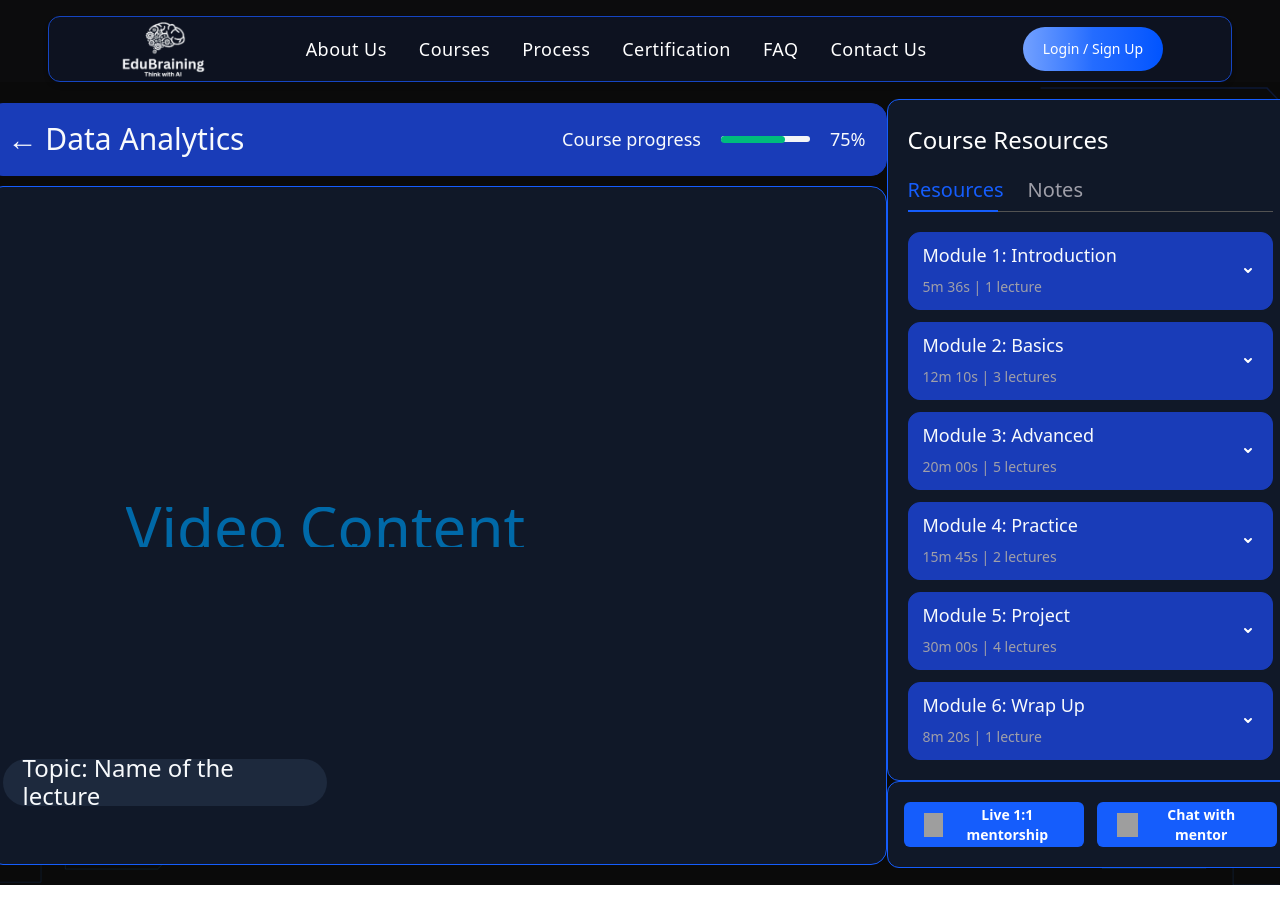
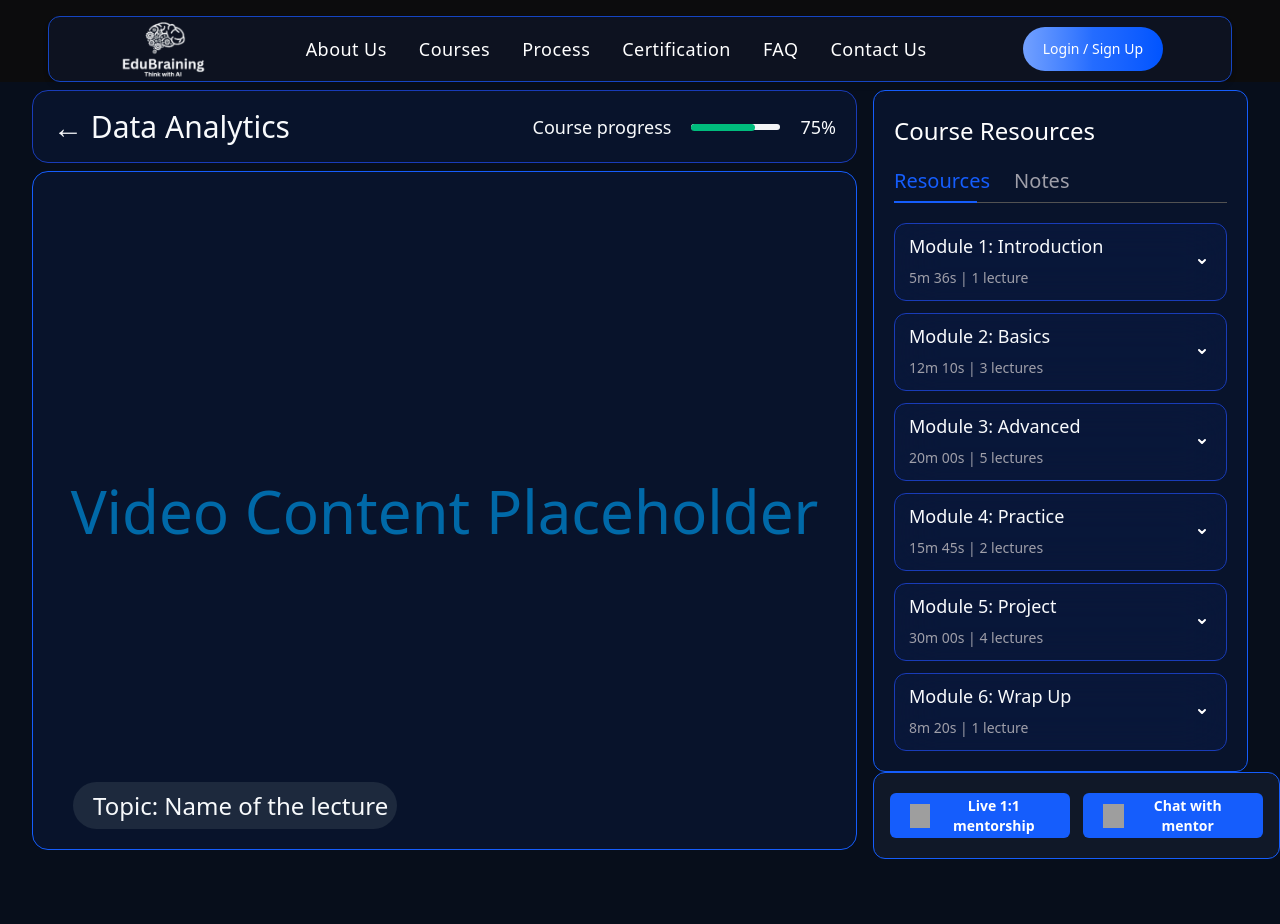
Before and after one commit to aryangupta1105/eduBrain-frontend, a React (Vite) app: page /view-course in a window 1280 px wide. Shown: the top 924 px of the page. Before the commit the page ends 885 px from the top, so only its background shows below. Built offline with nearby package versions, Linux system fonts and the light colour scheme; grey boxes are pictures that could not be loaded.

Commit message:
updates in ui

```diff
--- a/src/component/Dashboard/Course View/CourseHeader.jsx
+++ b/src/component/Dashboard/Course View/CourseHeader.jsx
@@ -2,7 +2,7 @@ import React from 'react';
 
 const CourseHeader = () => {
   return (
-    <header className="flex justify-between items-center px-5 py-0 w-full rounded-2xl border border-blue-800 border-solid bg-blue-800 bg-opacity-10 h-[73px] max-md:flex-col max-md:gap-4 max-md:p-4 max-md:h-auto max-sm:p-2.5">
+    <header className="flex justify-between items-center px-5 py-0 w-full rounded-2xl border border-blue-800 border-solid bg-blue-800/10 bg-opacity-10 h-[73px] max-md:flex-col max-md:gap-4 max-md:p-4 max-md:h-auto max-sm:p-2.5">
       <h1 className="text-3xl font-medium leading-7 text-slate-50 max-sm:text-xl">
         ← Data Analytics
       </h1>
--- a/src/component/Dashboard/Course View/CourseResources.jsx
+++ b/src/component/Dashboard/Course View/CourseResources.jsx
@@ -20,7 +20,7 @@ const CourseResources = () => {
 
   return (
     <aside className="flex flex-col justify-between items-start min-h-[762px] max-md:w-full mx-auto" style={{ width: 407, maxWidth: '100%' }}>
-      <div className="flex flex-col gap-5 items-start p-5 bg-gray-900 rounded-xl border border-blue-600 border-solid  w-full max-md:w-full">
+      <div className="flex flex-col gap-5 items-start p-5 bg-blue-800/10 rounded-xl border border-blue-600 border-solid  w-full max-md:w-full">
         <h2 className="overflow-hidden w-full text-2xl font-medium leading-10 text-white text-ellipsis max-sm:text-xl">
           Course Resources
         </h2>
--- a/src/component/Dashboard/Course View/CourseViewer.jsx
+++ b/src/component/Dashboard/Course View/CourseViewer.jsx
@@ -6,18 +6,21 @@ import CourseResources from './CourseResources';
 
 const CourseViewer = () => {
   return (
-    <main className="overflow-hidden relative mx-auto flex items-center justify-center shadow-md bg-neutral-950 h-[803px] max-md:h-auto max-md:min-h-screen w-full" >
-      <BackgroundSVGs />
-      <div className="flex relative justify-center items-center px-2.5 py-2.5 size-full z-[2] max-md:flex-col max-md:gap-4 max-md:p-4">
-        <div className="flex flex-col shrink-0 gap-2.5 items-center mx-auto   w-[900px]">
+    <div className="min-h-screen w-full bg-[#070E1B] flex flex-col" style={{ minWidth: 1254 }}>
+      {/* Top nav bar placeholder (if needed) */}
+      <div className="flex-1 flex flex-row justify-center items-start w-full" style={{ minHeight: 900 }}>
+        <main
+          className="flex flex-col items-start justify-start gap-4 pt-2 pr-4 pb-8 pl-8"
+          style={{ width: 1000 }}
+        >
           <CourseHeader />
-          <div className="flex flex-col gap-5 items-start w-full h-[679px]">
-            <VideoPlayer />
-          </div>
-        </div>
-        <CourseResources />
+          <VideoPlayer />
+        </main>
+        <aside className="pt-2 pr-8 pb-8" style={{ minWidth: 407 }}>
+          <CourseResources />
+        </aside>
       </div>
-    </main>
+    </div>
   );
 };
 
--- a/src/component/Dashboard/Course View/ModuleItem.jsx
+++ b/src/component/Dashboard/Course View/ModuleItem.jsx
@@ -4,7 +4,7 @@ const ModuleItem = ({ title = "Module 1: Introduction", duration = "5m 36s | 1 l
   return (
     <div className="w-full">
       <button
-        className="flex gap-2 items-center px-3.5 py-2.5 w-full rounded-xl border-blue-800 border-solid backdrop-blur-[22.8px] bg-blue-800 bg-opacity-10 border-[0.83px] focus:outline-none"
+        className="flex gap-2 items-center px-3.5 py-2.5 w-full rounded-xl border-blue-800 border-solid backdrop-blur-[22.8px] bg-blue-800/10  bg-opacity-10 border-[0.83px] focus:outline-none"
         onClick={onClick}
         type="button"
       >
--- a/src/component/Dashboard/Course View/VideoPlayer.jsx
+++ b/src/component/Dashboard/Course View/VideoPlayer.jsx
@@ -2,11 +2,13 @@ import React from 'react';
 
 const VideoPlayer = () => {
   return (
-    <section className="relative w-full bg-gray-900 rounded-2xl border border-blue-600 border-solid h-[679px]">
-      <h2 className="overflow-hidden absolute top-80 h-10 text-6xl font-medium leading-10 text-sky-700 left-[138px] text-ellipsis w-[716px] max-md:left-5 max-md:text-4xl max-md:top-[200px] max-md:w-[calc(100%_-_40px)] max-sm:text-2xl max-sm:top-[150px]">
-        Video Content Placeholder
-      </h2>
-      <div className="inline-flex absolute gap-2.5 justify-center items-center px-5 py-2.5 rounded-3xl bg-slate-800 bottom-[58px] h-[47px] left-[15px] w-[324px] max-md:bottom-5 max-md:left-5 max-md:w-[calc(100%_-_40px)]">
+    <section className="relative w-full flex flex-col justify-center items-center bg-blue-800/10 rounded-2xl border border-blue-600 border-solid min-h-[679px] h-auto py-12 -mt-2">
+      <div className="flex flex-col items-center w-full">
+        <h2 className="text-6xl font-medium leading-10 text-sky-700 text-center w-full max-md:text-4xl max-sm:text-2xl">
+          Video Content Placeholder
+        </h2>
+      </div>
+      <div className=" gap-2.5 justify-center items-center absolute bottom-5 left-10 text-nowrap px-5 py-2.5 rounded-3xl bg-slate-800 mt-12 h-[47px] w-[324px] max-md:w-[calc(100%_-_40px)]">
         <p className="text-2xl font-medium leading-7 text-slate-50 max-sm:text-lg">
           Topic: Name of the lecture
         </p>
```
